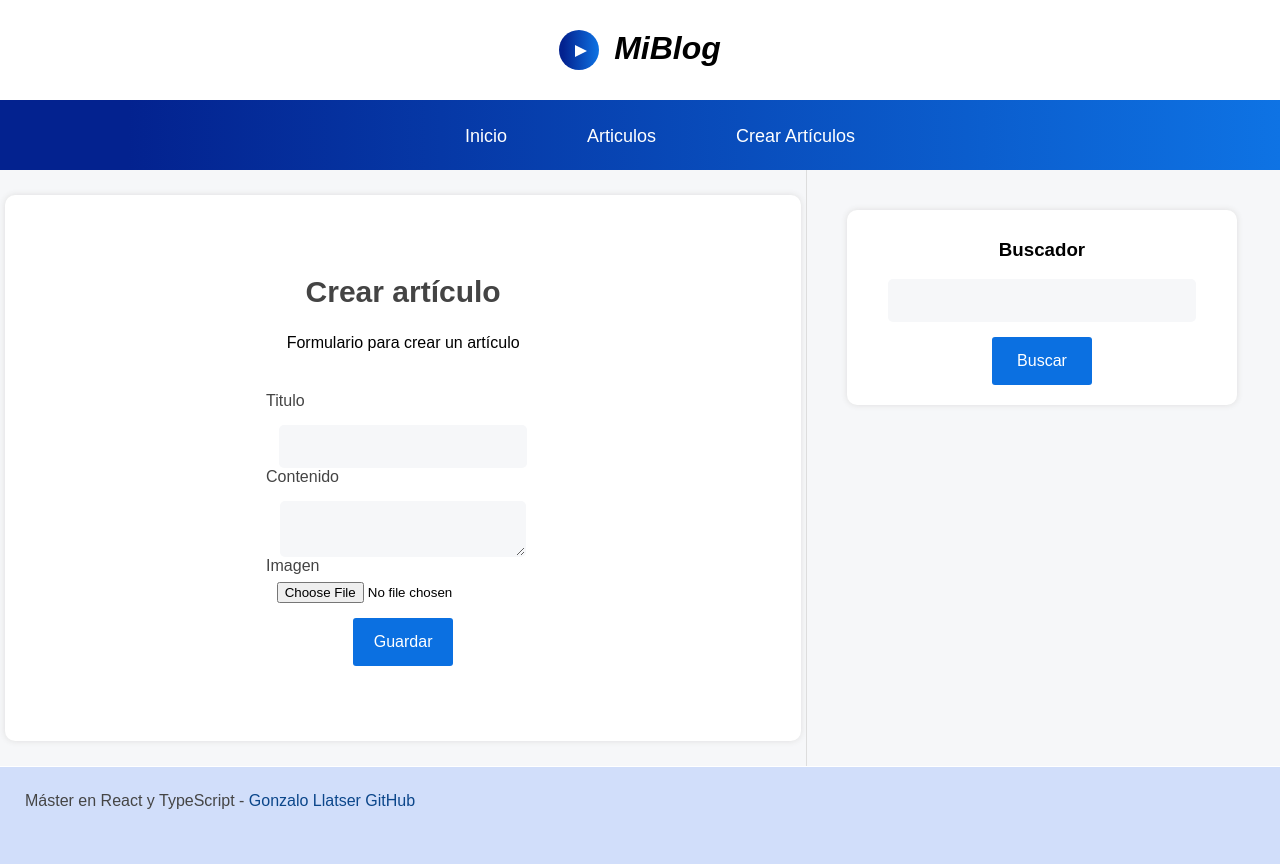
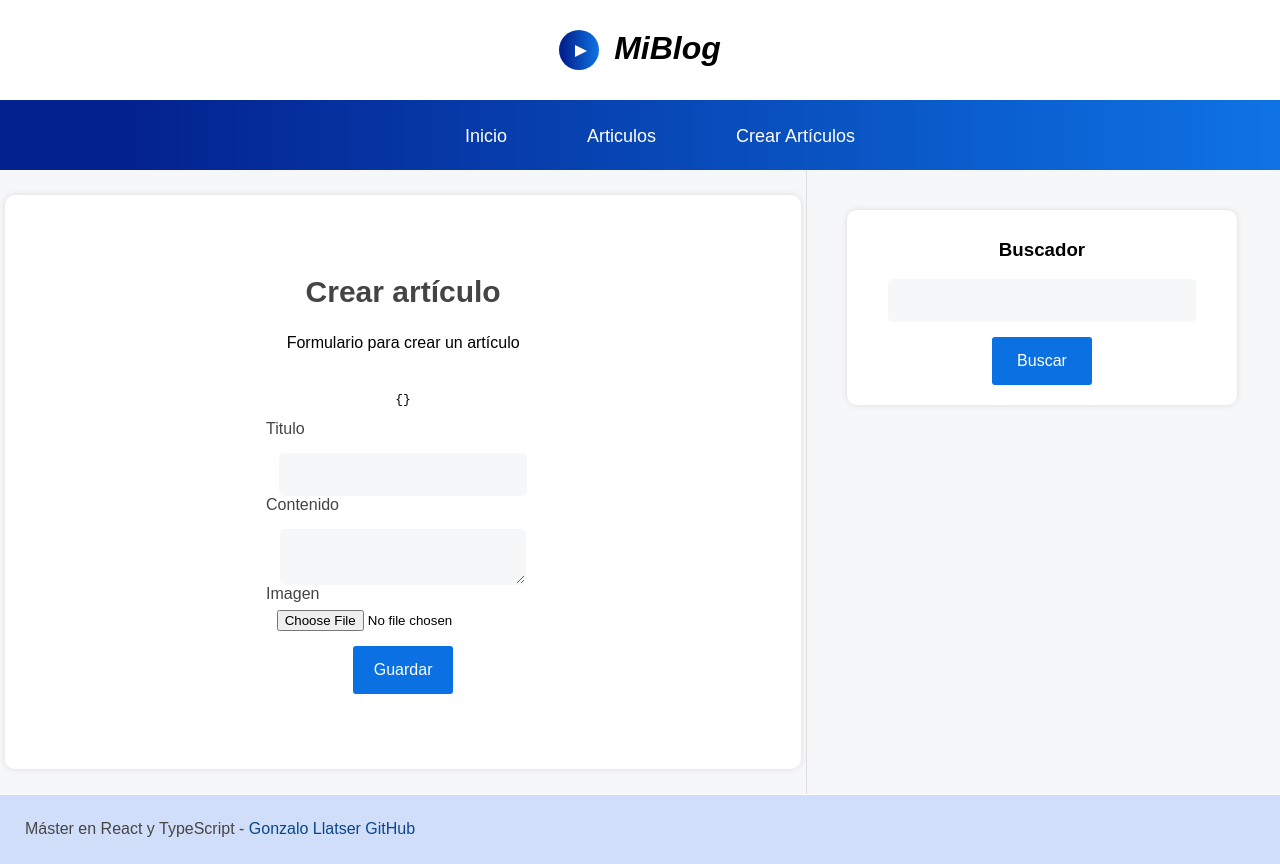
Before and after one commit to GonzaloLlatser/gl_0923_Blog_MERN_Stack, a React (Vite) app in the folder Blog-Mern-Completo/: page /crear-articulos in a window 1280 px wide. Before the commit the page ends 836 px from the top, so only its background shows below. Built offline with nearby package versions, Linux system fonts and the light colour scheme; the HTML template or start-up script is replaced by a standard one.

Commit message:
feat: Genera funcionalidad de recogida de datos del formulario.

```diff
--- a/Blog-Mern-Completo/src/components/pages/Crear.jsx
+++ b/Blog-Mern-Completo/src/components/pages/Crear.jsx
@@ -1,21 +1,41 @@
-import React from 'react'
+import React from 'react';
+import { useState } from 'react';
+import { useForm } from '../../hooks/useForm';
+
 
 export const Crear = () => {
+
+  const {formulario, enviado, cambiado}= useForm({});
+
+  const guardarArticulo =(e) =>{
+    e.preventDefault();
+
+    // Recoger datos del formulario
+
+    let nuevoArticulo= JSON.stringify(formulario);
+    console.log (nuevoArticulo);
+
+    // Guardar datos en el backend
+
+  }
+
   return (
     <div className='jumbo'>
       <h1>Crear artículo</h1>
       <p>Formulario para crear un artículo</p>
+      <pre>{JSON.stringify(formulario)}</pre>
 
       {/* Montar formulario */}
-      <form className='formulario'>
+      <form className='formulario' onSubmit={guardarArticulo} >
+
         <div className='form-group'>
           <label htmlFor='titulo'>Titulo</label>
-          <input type='text' name='titulo' />
+          <input type='text' name='titulo'onChange={cambiado}/>
         </div>
 
         <div className='form-group'>
           <label htmlFor='contenido'>Contenido</label>
-          <textarea type='text' name='titulo' />
+          <textarea type='text' name='contenido' onChange={cambiado} />
         </div>
 
         <div className='form-group'>
--- a/Blog-Mern-Completo/src/hooks/useForm.js
+++ b/Blog-Mern-Completo/src/hooks/useForm.js
@@ -1,6 +1,6 @@
 import { useState } from "react";
 
-export const useForm = (objetoInicial = {}) => {
+export const useForm = (ObjetoInicial = {}) => {
 
     const [formulario, setFormulario] = useState(ObjetoInicial);
 
```
